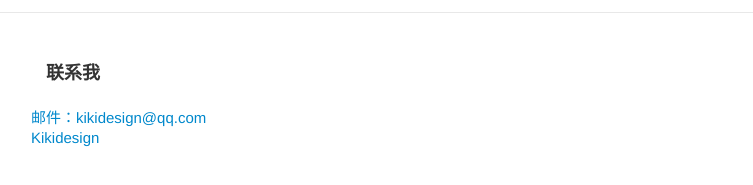
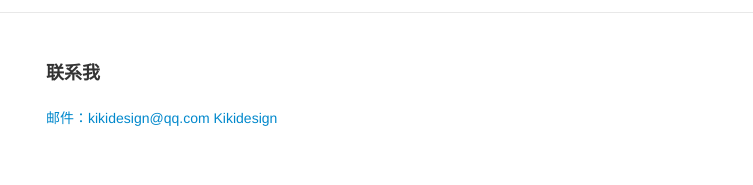
Before and after one commit to kikidesign/kikidesign.github.io, a Jekyll site: the page built from index.html, in a window 1280 px wide. Shown: the part 4160-4345 px from the top of the page, without its empty margins (224-977 px from the left). Built offline with Jekyll 4.4.1, drawn with Linux system fonts in a browser that asks for light colours.

Commit message:
调整CSS4

```diff
--- a/_includes/footer.html
+++ b/_includes/footer.html
@@ -4,12 +4,10 @@
 
     <h2 class="footer-heading">联系我</h2>
 
-    <div class="footer-col-wrapper">
-        <ul class="contact-list">
-          <li><a href="mailto:{{ site.email }}">邮件：{{ site.email }}</a></li>
-          <li class="username"><span class="icon  icon--github"></span><a href="https://github.com/{{ site.github_username }}">{{ site.github_username }}</a></li>
-        </ul>
-    </div>
+    <p>
+        <span><a href="mailto:{{ site.email }}">邮件：{{ site.email }}</a></span>
+        <span class="username"><span class="icon icon--github"></span><a href="https://github.com/{{ site.github_username }}">{{ site.github_username }}</a></span>
+    </p>
 
   </div>
 
```
